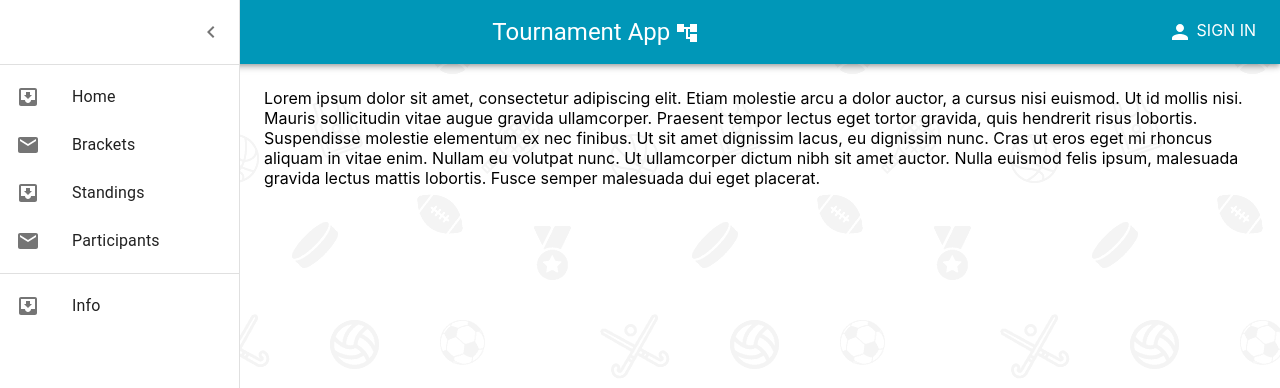
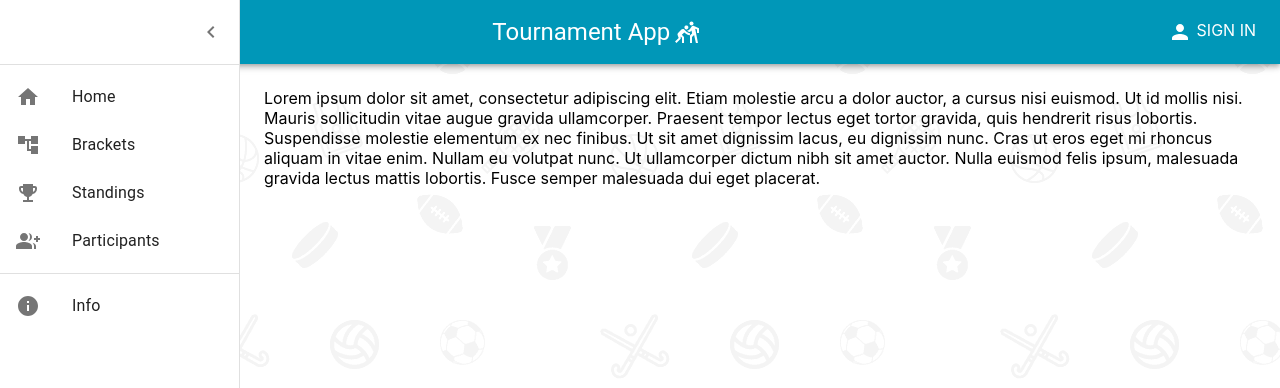
Before and after one commit to Workata/tournament-manager-frontend, a React (Create React App) app: page / in a window 1280 px wide. Both pictures are taken after a click on the button "open drawer". Shown: the top 388 px of the page. Built offline with nearby package versions, Linux system fonts and the light colour scheme.

Commit message:
Update icons

```diff
--- a/src/components/Appbar.js
+++ b/src/components/Appbar.js
@@ -19,7 +19,7 @@ import PropTypes from 'prop-types';
 // * icons
 import MenuIcon from '@mui/icons-material/Menu';
 import PersonIcon from '@mui/icons-material/Person';
-import AccountTreeIcon from '@mui/icons-material/AccountTree';
+import SportsKabaddiIcon from '@mui/icons-material/SportsKabaddi';
 // import ArrowBackIcon from '@mui/icons-material/ArrowBack';
 
 
@@ -70,7 +70,7 @@ export default function Appbar(props) {
             >
               Tournament App
             </Typography>
-            <AccountTreeIcon
+            <SportsKabaddiIcon
               sx={{
                 marginTop: '5px',
                 marginLeft: '5px',
--- a/src/components/Sidebar.js
+++ b/src/components/Sidebar.js
@@ -1,4 +1,4 @@
-import React from "react";
+// * material UI
 import {Drawer,
   IconButton,
   Divider,
@@ -8,13 +8,19 @@ import {Drawer,
   ListItemText
 } from "@mui/material";
 import { styled, useTheme } from '@mui/material/styles';
+
+// * others
 import PropTypes from 'prop-types';
+import React from "react";
 
+// * icons
 import ChevronLeftIcon from '@mui/icons-material/ChevronLeft';
 import ChevronRightIcon from '@mui/icons-material/ChevronRight';
-import InboxIcon from '@mui/icons-material/MoveToInbox';
-import MailIcon from '@mui/icons-material/Mail';
-// import HomeIcon from '@mui/icons-material/Home';
+import HomeIcon from '@mui/icons-material/Home';
+import AccountTreeIcon from '@mui/icons-material/AccountTree';
+import InfoIcon from '@mui/icons-material/Info';
+import EmojiEventsIcon from '@mui/icons-material/EmojiEvents';
+import GroupAddIcon from '@mui/icons-material/GroupAdd';
 
 // * Documentation: https://mui.com/components/drawers/#persistent-drawer
 
@@ -61,27 +67,44 @@ export default function Sidebar(props) {
       <Divider />
 
       <List>
-        {['Home', 'Brackets', 'Standings', 'Participants'].map((text, index) => (
-          <ListItem button key={text}>
+        <ListItem button>
           <ListItemIcon>
-              {index % 2 === 0 ? <InboxIcon /> : <MailIcon />}
+            <HomeIcon/>
           </ListItemIcon>
-            <ListItemText primary={text} />
+          <ListItemText primary={"Home"} />
         </ListItem>
-        ))}
+
+        <ListItem button>
+          <ListItemIcon>
+            <AccountTreeIcon/>
+          </ListItemIcon>
+          <ListItemText primary={"Brackets"} />
+        </ListItem>
+
+        <ListItem button>
+          <ListItemIcon>
+            <EmojiEventsIcon/>
+          </ListItemIcon>
+          <ListItemText primary={"Standings"} />
+        </ListItem>
+
+        <ListItem button>
+          <ListItemIcon>
+            <GroupAddIcon/>
+          </ListItemIcon>
+          <ListItemText primary={"Participants"} />
+        </ListItem>
       </List>
 
       <Divider />
 
       <List>
-        {['Info'].map((text, index) => (
-          <ListItem button key={text}>
+        <ListItem button>
           <ListItemIcon>
-              {index % 2 === 0 ? <InboxIcon /> : <MailIcon />}
+            <InfoIcon/>
           </ListItemIcon>
-            <ListItemText primary={text} />
+          <ListItemText primary={"Info"} />
         </ListItem>
-        ))}
       </List>
 
     </Drawer>
```
Lines whose indentation alone changed are shown as unchanged.
